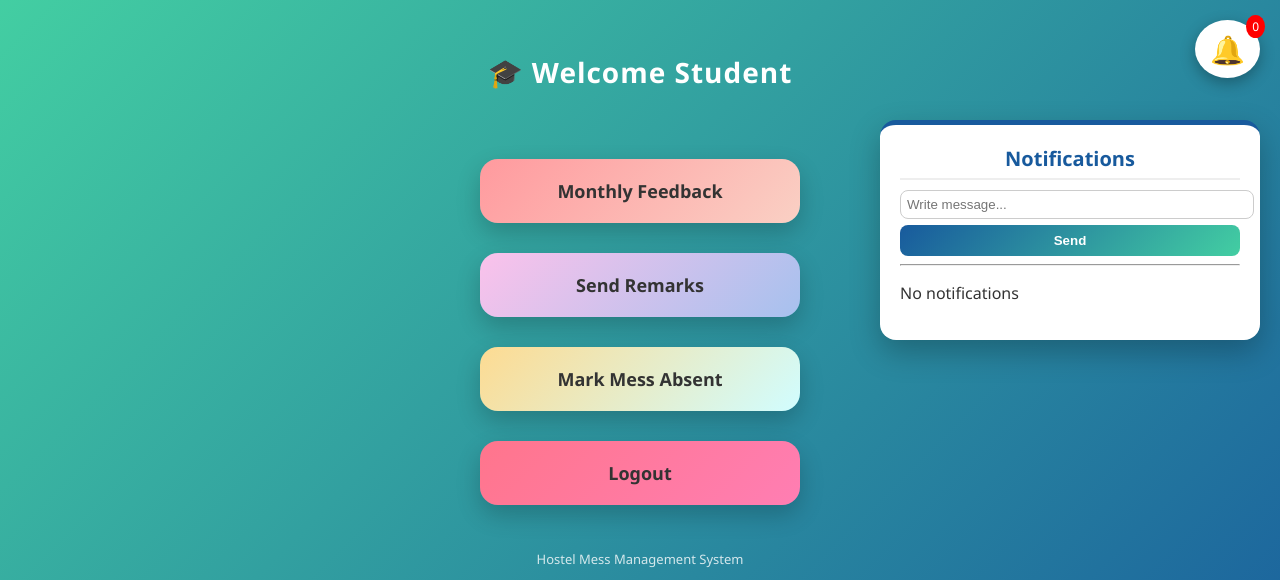
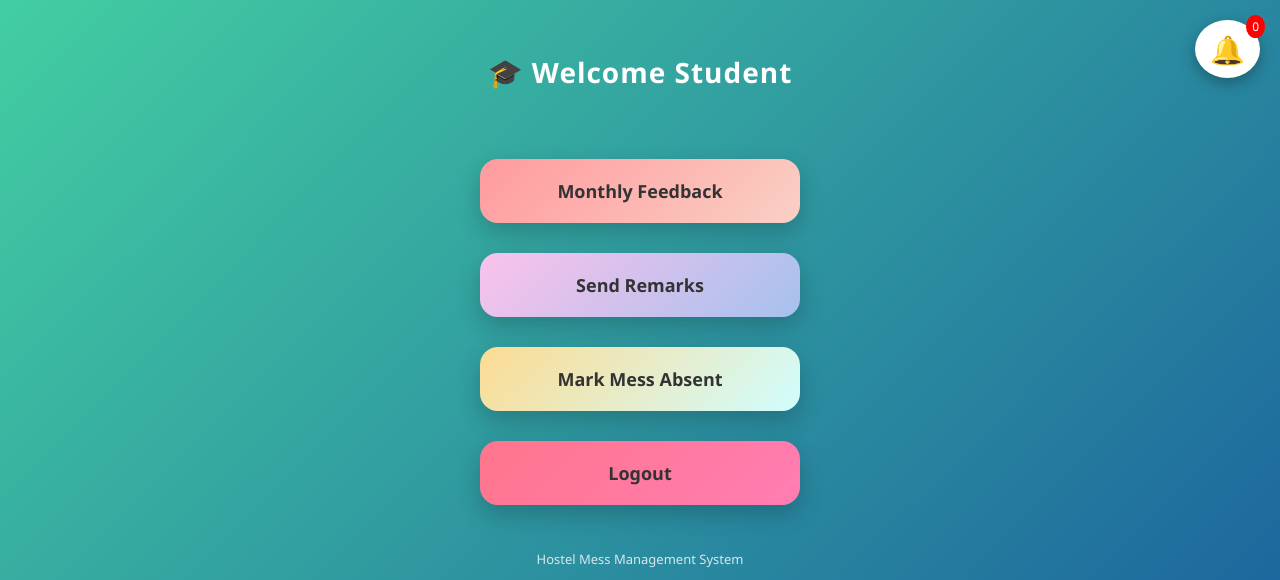
Before and after one commit to SP-Faizulla/MessManagementSystem, a Flask app: template templates/student_dashboard.html in a window 1280 px wide. Shown: the top 580 px of the page. Run offline with Flask 3, Linux system fonts and the light colour scheme; the template is opened without the code that fills it, so the values that code supplies are empty.

Commit message:
fix deployment

```diff
--- a/templates/admin_dashboard.html
+++ b/templates/admin_dashboard.html
@@ -84,6 +84,7 @@
 
       /* Notification Panel */
       .notification-box {
+        display: none; /* Add this line */
         position: fixed;
         right: 20px;
         top: 120px;
--- a/templates/student_dashboard.html
+++ b/templates/student_dashboard.html
@@ -74,6 +74,7 @@
       /* Notification Panel */
 
       .notification-box {
+        display: none; /* Add this line */
         position: fixed;
         right: 20px;
         top: 120px;
```
Also changed, not shown: database.db.
